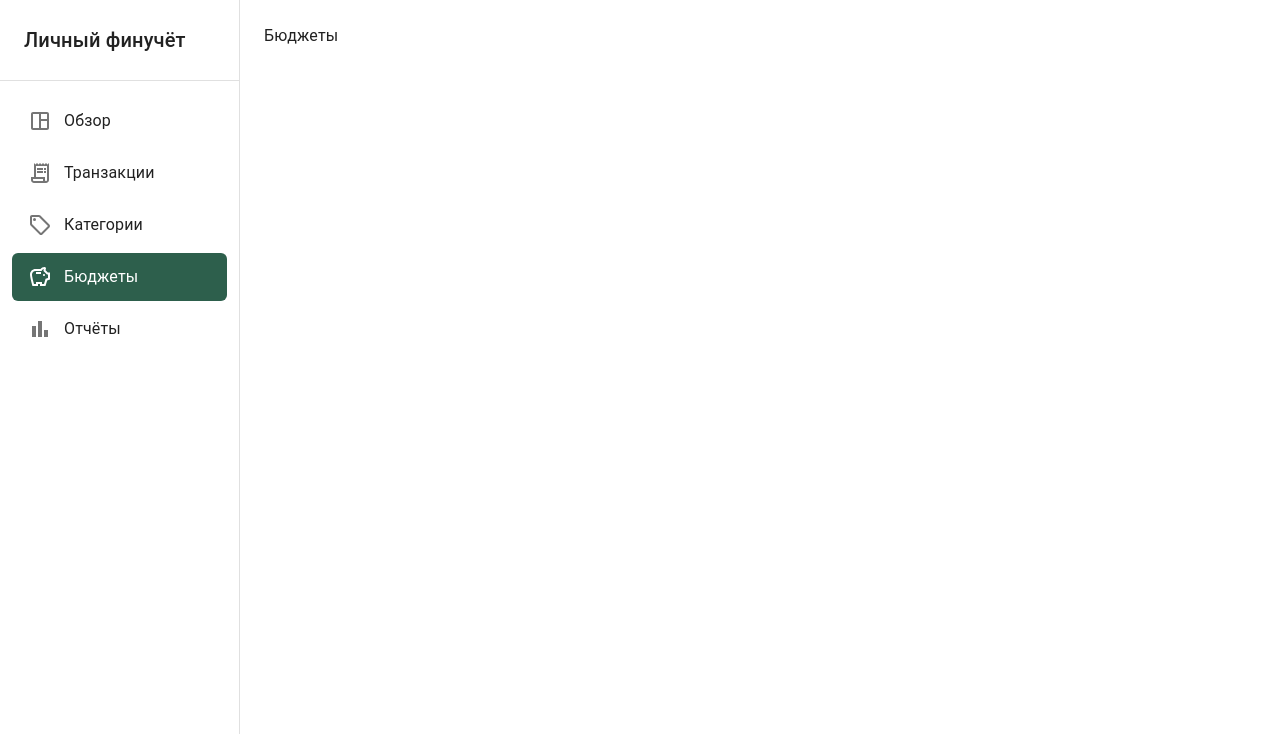
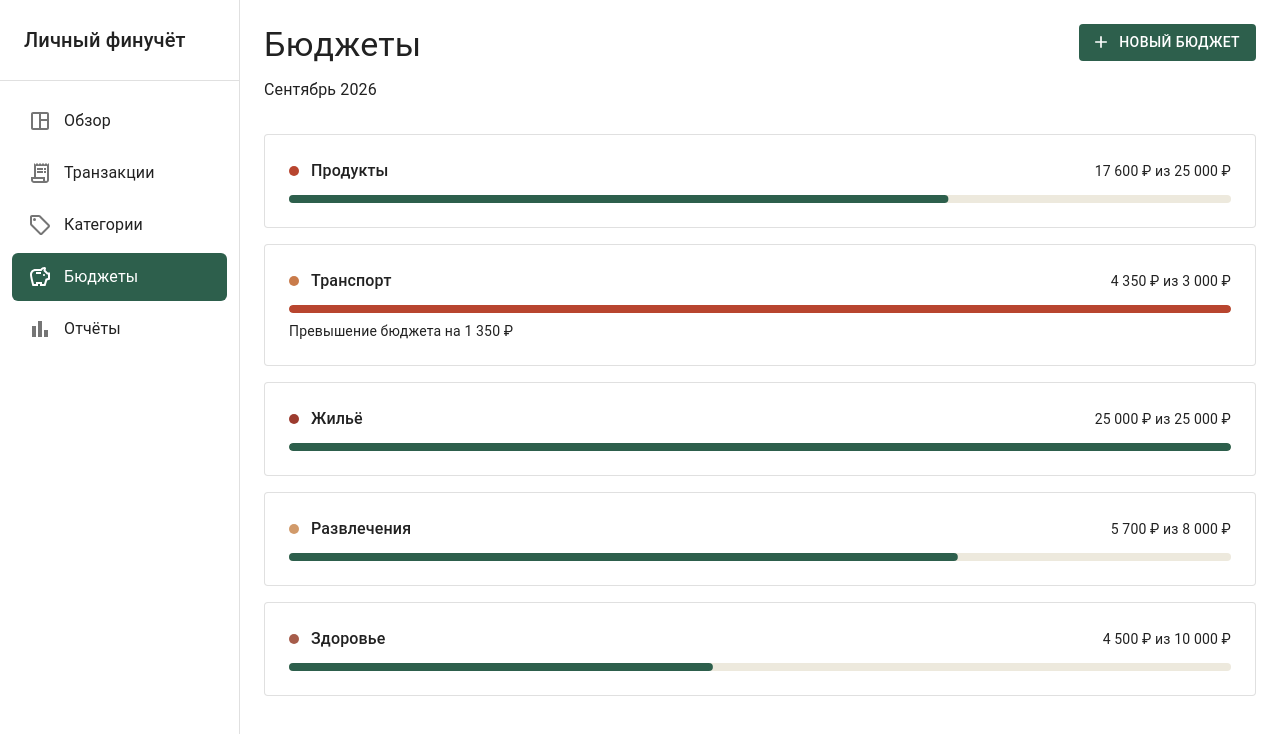
Before and after one commit to SanyGGame/MTUCI-Fullstack, a React (Vite) app in the folder frontend/: page /budgets in a window 1280 px wide. Shown: the top 734 px of the page. Built offline with nearby package versions, Linux system fonts and the light colour scheme.

Commit message:
feat(frontend): add budgets page

```diff
--- a/frontend/src/App.tsx
+++ b/frontend/src/App.tsx
@@ -3,6 +3,7 @@ import AppLayout from './components/AppLayout';
 import DashboardPage from './pages/DashboardPage';
 import TransactionsPage from './pages/TransactionsPage';
 import CategoriesPage from './pages/CategoriesPage';
+import BudgetsPage from './pages/BudgetsPage';
 
 function App() {
   return (
@@ -11,7 +12,7 @@ function App() {
         <Route path="/" element={<DashboardPage />} />
         <Route path="/transactions" element={<TransactionsPage />} />
         <Route path="/categories" element={<CategoriesPage />} />
-        <Route path="/budgets" element={<div>Бюджеты</div>} />
+        <Route path="/budgets" element={<BudgetsPage />} />
         <Route path="/reports" element={<div>Отчёты</div>} />
       </Route>
     </Routes>
--- /dev/null
+++ b/frontend/src/api/mockBudgets.ts
@@ -0,0 +1,9 @@
+import type { Budget } from '../types';
+
+export const mockBudgets: Budget[] = [
+  { id: 'b1', categoryId: 'cat-food', monthlyLimit: 25000, spent: 17600 },
+  { id: 'b2', categoryId: 'cat-transport', monthlyLimit: 3000, spent: 4350 },
+  { id: 'b3', categoryId: 'cat-housing', monthlyLimit: 25000, spent: 25000 },
+  { id: 'b4', categoryId: 'cat-entertainment', monthlyLimit: 8000, spent: 5700 },
+  { id: 'b5', categoryId: 'cat-health', monthlyLimit: 10000, spent: 4500 },
+];
--- a/frontend/src/components/Money.tsx
+++ b/frontend/src/components/Money.tsx
@@ -7,7 +7,7 @@ interface MoneyProps {
 
 export default function Money({ amount, type = 'neutral' }: MoneyProps) {
   const color =
-    type === 'income' ? '#2D5F4C' : type === 'expense' ? '#B8452F' : 'inherit';
+    type === 'income' ? 'success.main' : type === 'expense' ? 'error.main' : 'inherit';
   const sign = type === 'income' ? '+' : type === 'expense' ? '−' : '';
 
   const formatted = new Intl.NumberFormat('ru-RU', {
--- /dev/null
+++ b/frontend/src/pages/BudgetsPage.tsx
@@ -0,0 +1,92 @@
+import Box from '@mui/material/Box';
+import Typography from '@mui/material/Typography';
+import Paper from '@mui/material/Paper';
+import Stack from '@mui/material/Stack';
+import LinearProgress from '@mui/material/LinearProgress';
+import Button from '@mui/material/Button';
+import AddIcon from '@mui/icons-material/Add';
+import { mockBudgets } from '../api/mockBudgets';
+import { getCategoryById } from '../api/mockCategories';
+import Money from '../components/Money';
+
+export default function BudgetsPage() {
+  return (
+    <Box>
+      <Box
+        sx={{
+          display: 'flex',
+          justifyContent: 'space-between',
+          alignItems: 'flex-start',
+          mb: 4,
+        }}
+      >
+        <Box>
+          <Typography variant="h4" gutterBottom>
+            Бюджеты
+          </Typography>
+          <Typography variant="body1" color="text.secondary">
+            Сентябрь 2026
+          </Typography>
+        </Box>
+        <Button variant="contained" startIcon={<AddIcon />} disableElevation>
+          Новый бюджет
+        </Button>
+      </Box>
+
+      <Stack spacing={2}>
+        {mockBudgets.map((b) => {
+          const cat = getCategoryById(b.categoryId);
+          const pct = Math.min(100, Math.round((b.spent / b.monthlyLimit) * 100));
+          const over = b.spent > b.monthlyLimit;
+          return (
+            <Paper key={b.id} variant="outlined" sx={{ p: 3 }}>
+              <Box
+                sx={{
+                  display: 'flex',
+                  justifyContent: 'space-between',
+                  alignItems: 'baseline',
+                  mb: 1.5,
+                }}
+              >
+                <Box sx={{ display: 'flex', alignItems: 'center', gap: 1.5 }}>
+                  <Box
+                    sx={{
+                      width: 10,
+                      height: 10,
+                      borderRadius: '50%',
+                      bgcolor: cat?.color,
+                    }}
+                  />
+                  <Typography variant="body1" sx={{ fontWeight: 500 }}>
+                    {cat?.name}
+                  </Typography>
+                </Box>
+                <Typography variant="body2" color={over ? 'error.main' : 'text.secondary'}>
+                  <Money amount={b.spent} /> из <Money amount={b.monthlyLimit} />
+                </Typography>
+              </Box>
+              <LinearProgress
+                variant="determinate"
+                value={pct}
+                sx={{
+                  height: 8,
+                  borderRadius: 4,
+                  bgcolor: '#EDE9DD',
+                  '& .MuiLinearProgress-bar': {
+                    borderRadius: 4,
+                    bgcolor: over ? 'error.main' : 'primary.main',
+                  },
+                }}
+              />
+              {over && (
+                <Typography variant="body2" color="error.main" sx={{ mt: 1 }}>
+                  Превышение бюджета на <Money amount={b.spent - b.monthlyLimit} />
+                </Typography>
+              )}
+            </Paper>
+          );
+        })}
+      </Stack>
+    </Box>
+  );
+}
--- a/frontend/src/theme.ts
+++ b/frontend/src/theme.ts
@@ -6,5 +6,8 @@ export const theme = createTheme({
       main: '#2D5F4C',
       contrastText: '#ffffff',
     },
+    error: {
+      main: '#B8452F',
+    },
   },
 });
```
